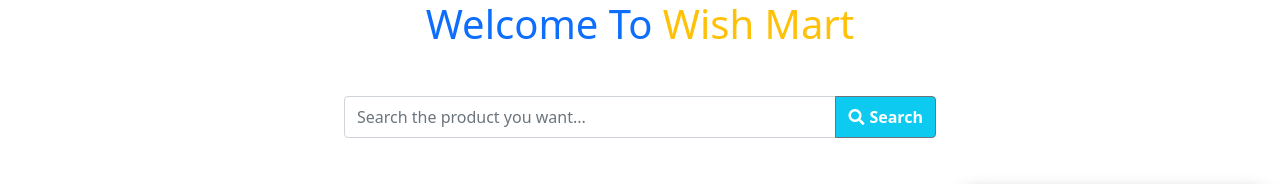
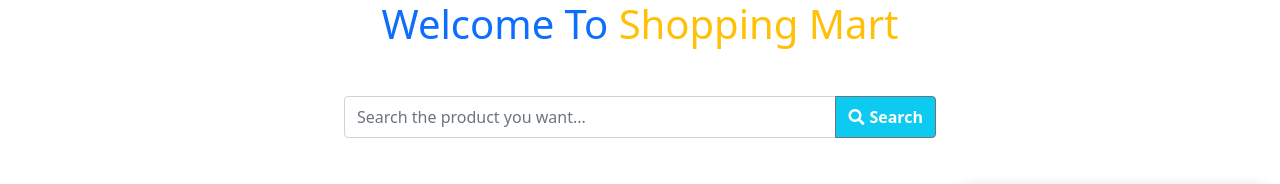
Before and after one commit to Md-Anisuzzaman/Shopping-Mart, a plain HTML site: page index.html in a window 1280 px wide. Shown: the top 184 px of the page. Drawn offline with nearby package versions, Linux system fonts and the light colour scheme.

Commit message:
seceond-commit

```diff
--- a/index.html
+++ b/index.html
@@ -5,7 +5,7 @@
   <meta charset="UTF-8" />
   <meta http-equiv="X-UA-Compatible" content="IE=edge" />
   <meta name="viewport" content="width=device-width, initial-scale=1.0" />
-  <title>Wish Mart</title>
+  <title>Shopping Mart</title>
   <link rel="stylesheet" href="./css/style.css" />
   <!-- Bootstrap-CSS-Style-Link -->
   <link href="https://cdn.jsdelivr.net/npm/bootstrap@5.1.1/dist/css/bootstrap.min.css" rel="stylesheet"
@@ -21,7 +21,7 @@
 
 <body>
   <header></header>
-  <h1 class="text-center mb-5 text-primary">Welcome To <span class="text-center mb-3 text-warning"> Wish Mart</span>
+  <h1 class="text-center mb-5 text-primary">Welcome To <span class="text-center mb-3 text-warning"> Shopping Mart</span>
   </h1>
   <main class="main m-5">
     <div class="input-group mx-auto mt-5 mb-5 w-50">
```
